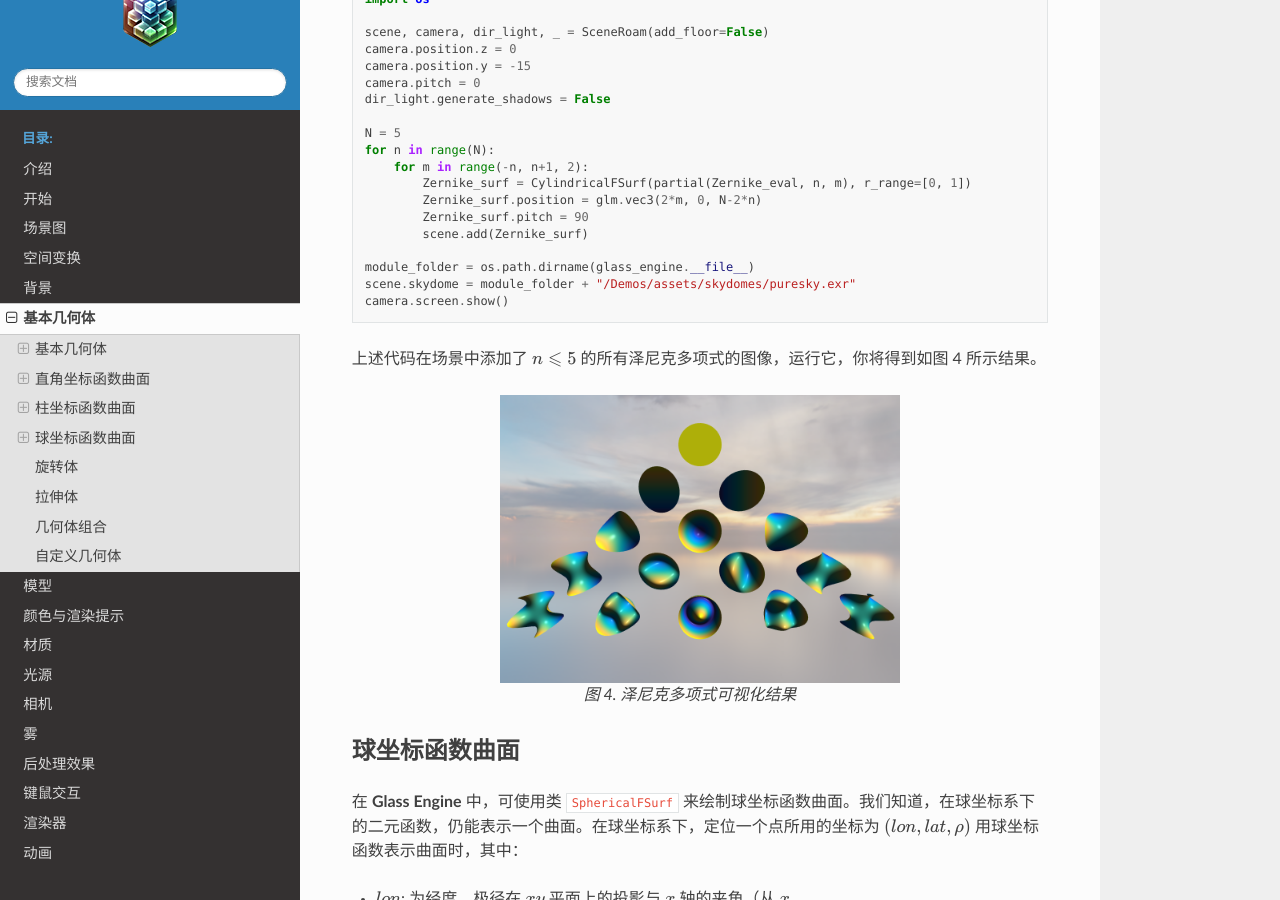
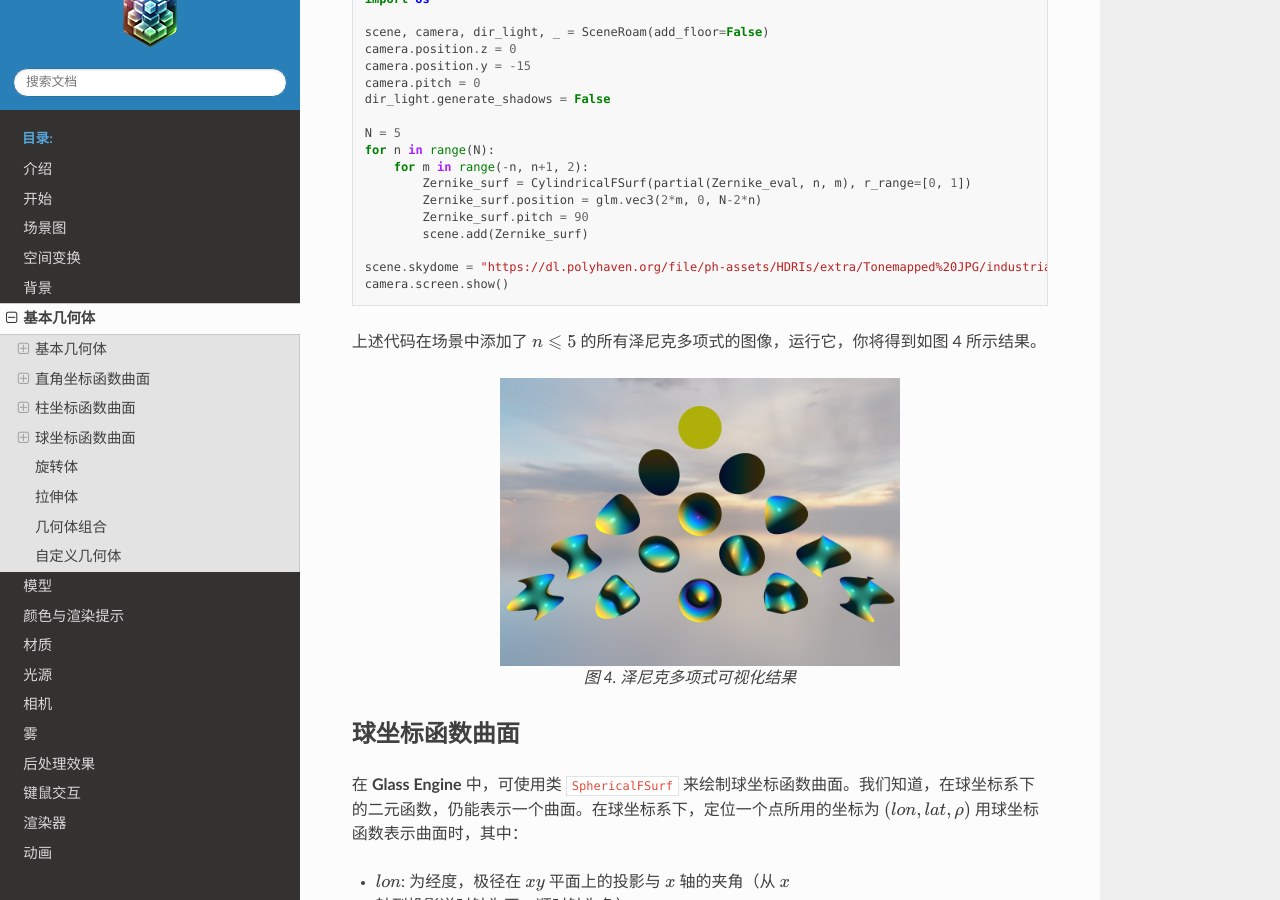
Before and after one commit to Time-Coder/Glass-Engine-Doc, a Sphinx documentation site: the page built from source/geometries/geometries.rst, in a window 1280 px wide and 900 px high, scrolled down 6136 px. Built offline with Sphinx 7.4.7 and the Read the Docs theme 2.0.0, drawn with Linux system fonts in a browser that asks for light colours; some of the changed text lies outside the part shown.

Commit message:
change to url image

```diff
--- a/source/geometries/geometries.rst
+++ b/source/geometries/geometries.rst
@@ -396,8 +396,7 @@
             Zernike_surf.pitch = 90
             scene.add(Zernike_surf)
 
-    module_folder = os.path.dirname(glass_engine.__file__)
-    scene.skydome = module_folder + "/Demos/assets/skydomes/puresky.exr"
+    scene.skydome = "https://dl.polyhaven.org/file/ph-assets/HDRIs/extra/Tonemapped%20JPG/industrial_sunset_puresky.jpg"
     camera.screen.show()
 
 上述代码在场景中添加了 :math:`n \leqslant 5` 的所有泽尼克多项式的图像，运行它，你将得到如图 4 所示结果。
@@ -514,8 +513,7 @@
 	        SH_surf.position = glm.vec3(math.sqrt(2) * m, 0, N/1.5-math.sqrt(2) * n)
 	        scene.add(SH_surf)
 
-	module_folder = os.path.dirname(glass_engine.__file__)
-	scene.skydome = module_folder + "/Demos/assets/skydomes/puresky.exr"
+	scene.skydome = "https://dl.polyhaven.org/file/ph-assets/HDRIs/extra/Tonemapped%20JPG/industrial_sunset_puresky.jpg"
 	camera.screen.show()
 
 上述代码在场景中添加了 :math:`l \leqslant 4` 的所有球谐函数的图像，运行它，你将得到如图 6 所示结果。
```
Also changed, not shown: source/animation/animation.rst (+4 -4 lines).
